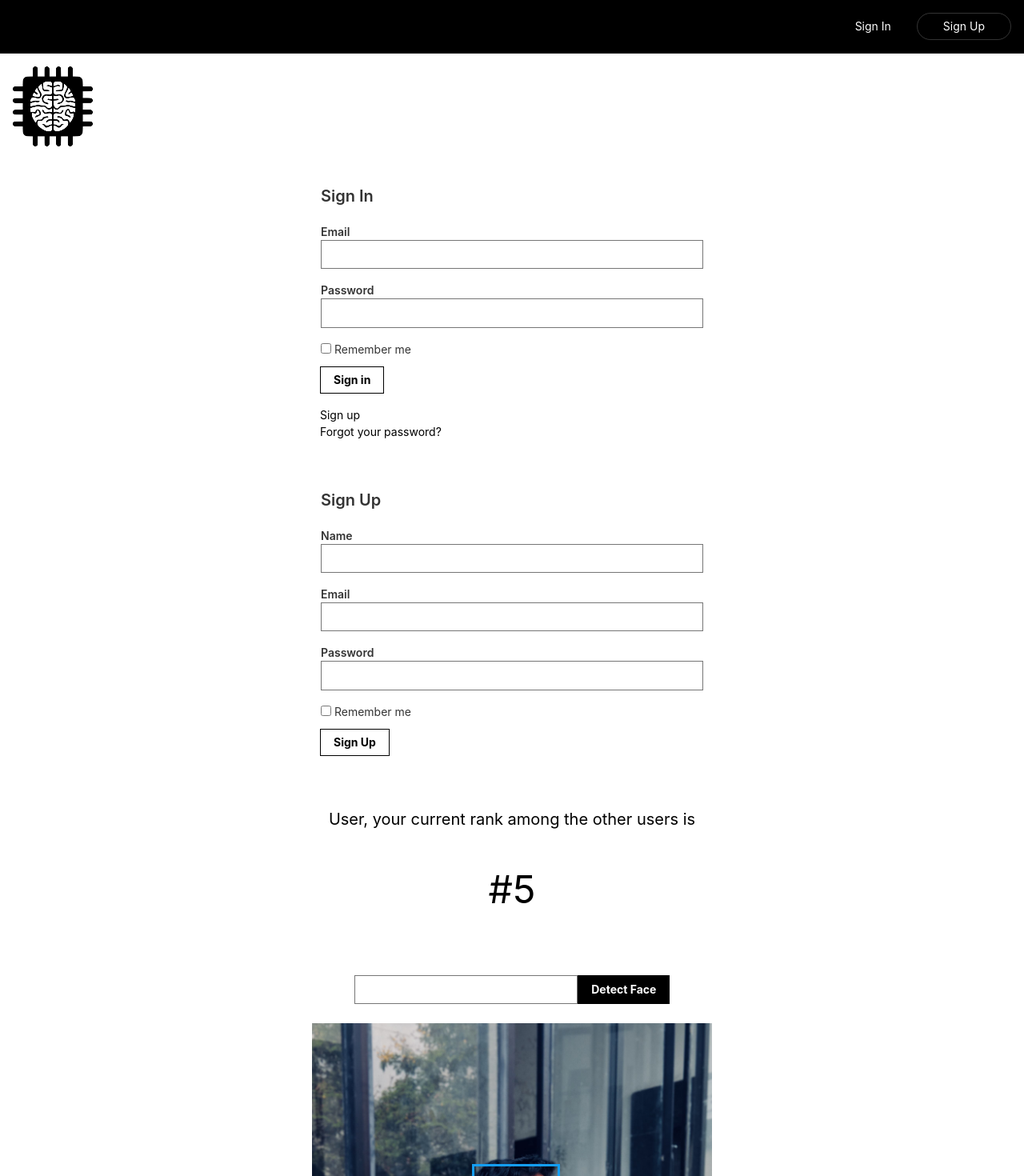
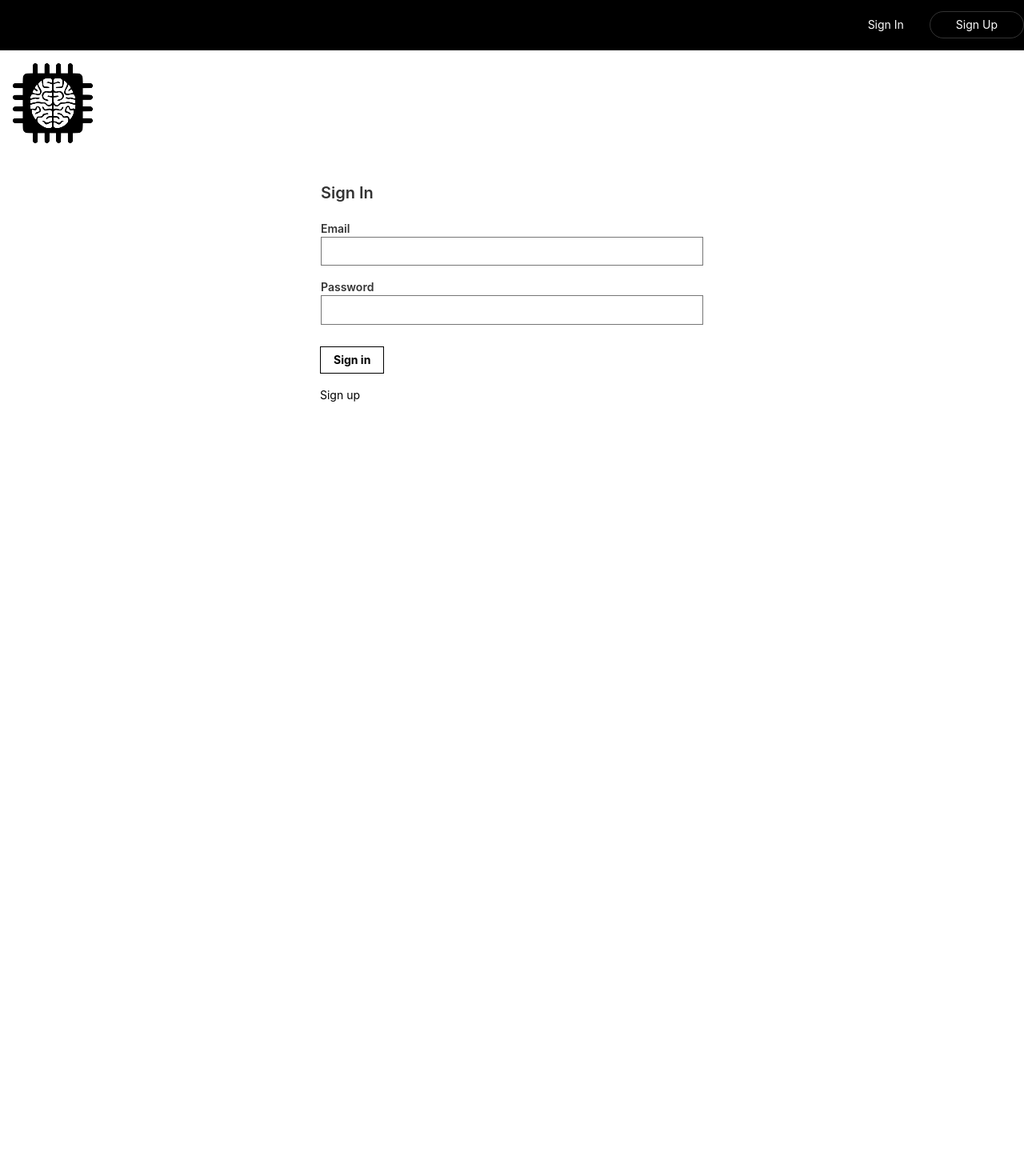
Before and after one commit to tsaketh/face-detect-ai, a React (Create React App) app: page / in a window 1280 px wide. Shown: the top 1470 px of the page at 80% size. After the commit the page ends 800 px from the top, so only its background shows below. Built offline with nearby package versions, Linux system fonts and the light colour scheme.

Commit message:
Added routnig between pages

```diff
--- a/src/App.js
+++ b/src/App.js
@@ -10,16 +10,51 @@ import Register from './Register/Register';
 import 'tachyons';
 
 class App extends Component {
+  constructor(){
+    super();
+    this.state = {
+      input:'',
+      imageUrl:'',
+      // box = {},
+      route:'signin',
+      isSignedIn:false
+    }
+  }
+  onInputChange = (event) => {
+    this.setState({input: event.target.value})
+  }
+  onImageSubmit = () =>{
+    this.setState({imageUrl: this.state.input})
+    console.log("click")
+  }
+  // faceCalculation(){
+
+  // }
+  // faceBox(){
+
+  // }
+  onRouteChange=(route)=>{
+    if (route === 'home') {
+      this.setState({isSignedIn: true})
+    } else{
+      this.setState({isSignedIn: false})
+    }
+    this.setState({route: route})
+  }
   render(){
     return(
       <div>
-        <Navigation />
+        <Navigation isSignedIn = {this.state.isSignedIn} onRouteChange = {this.onRouteChange}/>
         <Logo />
-        <SignIn />
-        <Register />
-        <Rank />
-        <ImageSubmitForm />
-        <FaceDetect />
+        {(this.state.route === 'home')? (
+          <div>
+            <Rank />
+            <ImageSubmitForm onInputChange = {this.onInputChange} onImageSubmit = {this.onImageSubmit}/>
+            <FaceDetect imageUrl = {this.state.imageUrl}/>
+          </div>
+        ): ((this.state.route === 'signin')? (
+          <SignIn onRouteChange = {this.onRouteChange}/>
+        ): (<Register onRouteChange = {this.onRouteChange}/>))}
       </div>
     )
   }
--- a/src/FaceDetect/FaceDetect.js
+++ b/src/FaceDetect/FaceDetect.js
@@ -1,14 +1,14 @@
 import React from 'react';
-import FaceImg from './MYprofile.jpg'
+// import FaceImg from './MYprofile.jpg'
 import './FaceDetect.css';
 
-const FaceDetect =() => {
+const FaceDetect =({ imageUrl }) => {
     return (
         <div className="my-center ma">
             <div className="absolute mt2">
                 <img
                     width="500px"
-                    src={FaceImg}
+                    src={imageUrl}
                     alt=""
                     height="auto"
                 />
--- a/src/ImageSubmitForm/ImageSubmitForm.js
+++ b/src/ImageSubmitForm/ImageSubmitForm.js
@@ -1,6 +1,6 @@
 import React from 'react';
 
-const ImageSubmitForm = () => {
+const ImageSubmitForm = ({onInputChange, onImageSubmit}) => {
     return (
         <div
             className="flex flex-grow pa3 justify-center"
@@ -11,10 +11,12 @@ const ImageSubmitForm = () => {
             <input
                 style={{width: "50rem"}}
                 className="pa2 input-reset ba bg-transparent hover-bg-black hover-white "
-                type="text"/>
+                type="text"
+                onChange={onInputChange}/>
             <input
                 className="b white ph3 pv2 input-reset ba b--black bg-black grow pointer f6 dib"
-                type="submit" value="Detect Face"/>
+                type="submit" value="Detect Face"
+                onClick={onImageSubmit}/>
         </div>
     )
 }
--- a/src/Navigation/Navigation.js
+++ b/src/Navigation/Navigation.js
@@ -1,12 +1,29 @@
 import React from 'react';
 
-const Navigation = () => {
-    return (
-        <nav className="flex-grow pa3 flex items-center justify-end bb b--white-10 bg-black">
-            <a className="f6 link dib white dim mr3 mr4-ns" href="#0">Sign In</a>
-            <a className="f6 dib white bg-animate hover-bg-white hover-black no-underline pv2 ph4 br-pill ba b--white-20" href="#0">Sign Up</a>
-        </nav>
-    )
+const Navigation = ({isSignedIn, onRouteChange}) => {
+    if (isSignedIn) {
+        return (
+            <nav className="flex-grow pa flex items-center justify-end bb b--white-10 bg-black">
+                <p
+                    onClick={()=>onRouteChange('signin')}
+                    className="f6 dib white bg-animate hover-bg-white hover-black no-underline pv2 ph4 br-pill ba b--white-20 pointer"
+                    >Sign Out</p>
+            </nav>
+        )
+    } else {
+        return (
+            <nav className="flex-grow pa flex items-center justify-end bb b--white-10 bg-black">
+                <p
+                    onClick={()=>{onRouteChange('signin')}}
+                    className="f6 link dib white dim mr3 mr4-ns pointer"
+                    >Sign In</p>
+                <p
+                    onClick={()=>{onRouteChange('signup')}}
+                    className="f6 dib white bg-animate hover-bg-white hover-black no-underline pv2 ph4 br-pill ba b--white-20 pointer"
+                    >Sign Up</p>
+            </nav>
+        )
+    }
 }
 
 export default Navigation;
--- a/src/Register/Register.js
+++ b/src/Register/Register.js
@@ -1,9 +1,9 @@
 import React from 'react';
 
-const Register = () => {
+const Register = ({onRouteChange}) => {
     return(
         <main className="pa4 black-80">
-            <form className="measure center">
+            <div className="measure center">
                 <fieldset id="sign_up" className="ba b--transparent ph0 mh0">
                     <legend className="f4 fw6 ph0 mh0">Sign Up</legend>
                     <div className="mt3">
@@ -18,12 +18,16 @@ const Register = () => {
                         <label className="db fw6 lh-copy f6" htmlFor="password">Password</label>
                         <input className="b pa2 input-reset ba bg-transparent hover-bg-black hover-white w-100" type="password" name="password"  id="password" />
                     </div>
-                    <label className="pa0 ma0 lh-copy f6 pointer"><input type="checkbox" /> Remember me</label>
+                    {/* <label className="pa0 ma0 lh-copy f6 pointer"><input type="checkbox" /> Remember me</label> */}
                 </fieldset>
                 <div className="">
-                    <input className="b ph3 pv2 input-reset ba b--black bg-transparent grow pointer f6 dib" type="submit" value="Sign Up" />
+                    <input
+                        className="b ph3 pv2 input-reset ba b--black bg-transparent grow pointer f6 dib"
+                        type="submit"
+                        value="Sign Up"
+                        onClick={()=>{onRouteChange('home')}}/>
                 </div>
-            </form>
+            </div>
         </main>
     )
 }
--- a/src/SignIn/signIn.js
+++ b/src/SignIn/signIn.js
@@ -1,9 +1,9 @@
 import React from  'react';
 
-const SignIn = () => {
+const SignIn = ({onRouteChange}) => {
     return (
         <main className="pa4 black-80">
-            <form className="measure center">
+            <div className="measure center">
                 <fieldset id="sign_up" className="ba b--transparent ph0 mh0">
                     <legend className="f4 fw6 ph0 mh0">Sign In</legend>
                     <div className="mt3">
@@ -14,16 +14,22 @@ const SignIn = () => {
                         <label className="db fw6 lh-copy f6" htmlFor="password">Password</label>
                         <input className="b pa2 input-reset ba bg-transparent hover-bg-black hover-white w-100" type="password" name="password"  id="password" />
                     </div>
-                    <label className="pa0 ma0 lh-copy f6 pointer"><input type="checkbox" /> Remember me</label>
+                    {/* <label className="pa0 ma0 lh-copy f6 pointer"><input type="checkbox" /> Remember me</label> */}
                 </fieldset>
                 <div className="">
-                    <input className="b ph3 pv2 input-reset ba b--black bg-transparent grow pointer f6 dib" type="submit" value="Sign in" />
+                    <input
+                        className="b ph3 pv2 input-reset ba b--black bg-transparent grow pointer f6 dib"
+                        type="submit"
+                        value="Sign in"
+                        onClick={()=>{onRouteChange('home')}}/>
                 </div>
                 <div className="lh-copy mt3">
-                    <a href="#0" className="f6 link dim black db">Sign up</a>
-                    <a href="#0" className="f6 link dim black db">Forgot your password?</a>
+                    <p
+                        className="f6 link dim black db pointer"
+                        onClick={()=>{onRouteChange('signup')}}>Sign up</p>
+                    {/* <a href="#0" className="f6 link dim black db">Forgot your password?</a> */}
                 </div>
-            </form>
+            </div>
         </main>
     )
 }
```
